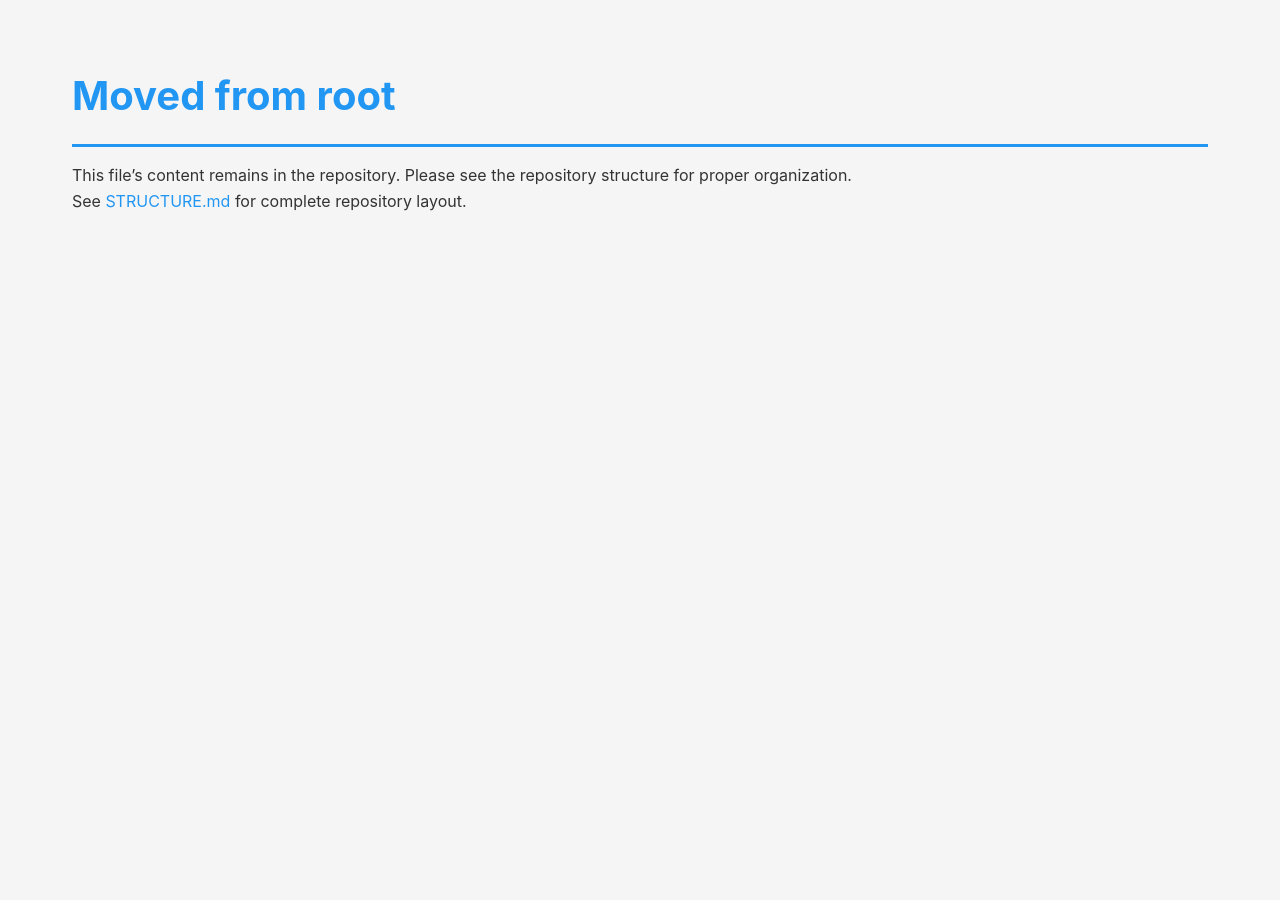
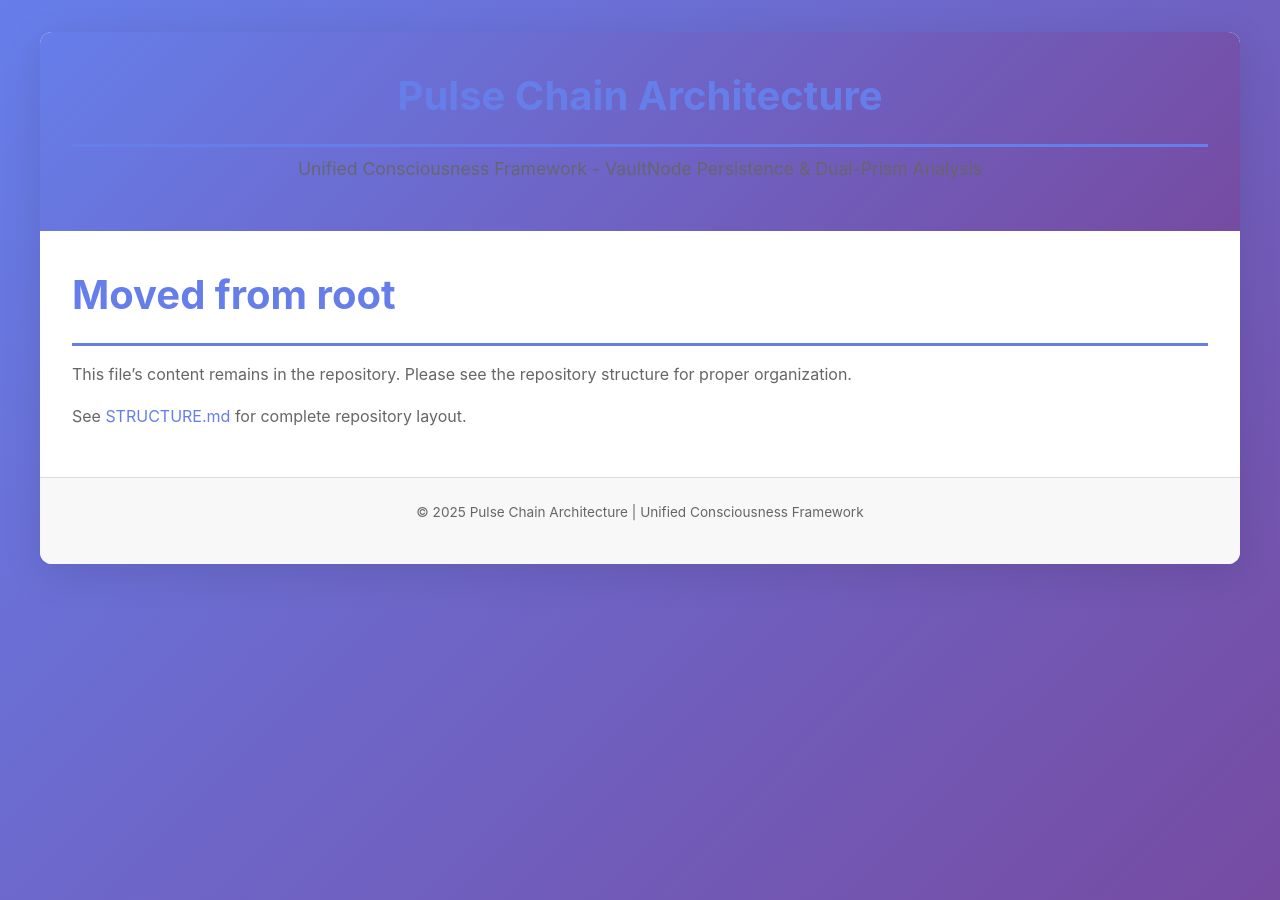
Before and after one commit to AceTheDactyl/Perplexity-Saves, a Jekyll site: the page built from docs/VaultNode_Implementation_Framework.md, in a window 1280 px wide. Built offline with Jekyll 4.4.1, drawn with Linux system fonts in a browser that asks for light colours; our own code applies the rules of GitHub Pages for plain Markdown files.

Commit message:
Align index layout with vaultnode/pulsechain color scheme and improve UI consistency

```diff
--- a/docs/_layouts/default.html
+++ b/docs/_layouts/default.html
@@ -13,7 +13,9 @@
 
         body {
             font-family: -apple-system, BlinkMacSystemFont, 'Segoe UI', Roboto, sans-serif;
-            background: #f5f5f5;
+            background: linear-gradient(135deg, #667eea 0%, #764ba2 100%);
+            min-height: 100vh;
+            padding: 2rem;
             color: #333;
             line-height: 1.6;
         }
@@ -21,24 +23,51 @@
         .container {
             max-width: 1200px;
             margin: 0 auto;
+            background: white;
+            border-radius: 12px;
+            box-shadow: 0 10px 40px rgba(0,0,0,0.1);
+            overflow: hidden;
+        }
+
+        header {
+            background: linear-gradient(135deg, #667eea 0%, #764ba2 100%);
+            color: white;
+            padding: 2rem;
+            text-align: center;
+        }
+
+        header h1 {
+            font-size: 2.5rem;
+            margin-bottom: 0.5rem;
+        }
+
+        header p {
+            font-size: 1.1rem;
+            opacity: 0.9;
+        }
+
+        .content {
             padding: 2rem;
         }
 
         h1, h2, h3 {
-            color: #2196F3;
+            color: #667eea;
             margin-top: 2rem;
             margin-bottom: 1rem;
         }
 
         h1 {
             font-size: 2.5rem;
-            border-bottom: 3px solid #2196F3;
+            border-bottom: 3px solid #667eea;
             padding-bottom: 1rem;
+            margin-top: 0;
         }
 
         h2 {
             font-size: 1.8rem;
             margin-top: 2rem;
+            border-left: 4px solid #667eea;
+            padding-left: 1rem;
         }
 
         h3 {
@@ -47,18 +76,23 @@
 
         hr {
             border: none;
-            border-top: 1px solid #ddd;
+            border-top: 2px solid #ddd;
             margin: 2rem 0;
         }
 
+        p {
+            color: #666;
+            margin-bottom: 1rem;
+        }
+
         a {
-            color: #2196F3;
+            color: #667eea;
             text-decoration: none;
             transition: color 0.3s;
         }
 
         a:hover {
-            color: #1976D2;
+            color: #764ba2;
             text-decoration: underline;
         }
 
@@ -67,6 +101,7 @@
             padding: 0.2rem 0.4rem;
             border-radius: 3px;
             font-family: 'Courier New', monospace;
+            color: #d14;
         }
 
         .dashboard-status {
@@ -77,25 +112,33 @@
         }
 
         .stat-box {
-            border: 2px solid #2196F3;
+            border: 2px solid #667eea;
             border-radius: 8px;
-            padding: 1rem;
-            background: white;
+            padding: 1.5rem;
+            background: linear-gradient(135deg, rgba(102, 126, 234, 0.1) 0%, rgba(118, 75, 162, 0.1) 100%);
             text-align: center;
-            box-shadow: 0 2px 4px rgba(0,0,0,0.1);
+            box-shadow: 0 2px 8px rgba(102, 126, 234, 0.15);
+            transition: all 0.3s;
+        }
+
+        .stat-box:hover {
+            transform: translateY(-4px);
+            box-shadow: 0 4px 16px rgba(102, 126, 234, 0.25);
+            border-color: #764ba2;
         }
 
         .stat-box h3 {
             margin: 0 0 0.5rem 0;
-            color: #333;
+            color: #667eea;
             font-size: 0.9rem;
             text-transform: uppercase;
+            letter-spacing: 0.5px;
         }
 
         .stat-value {
             font-size: 2rem;
             font-weight: bold;
-            color: #2196F3;
+            color: #764ba2;
             margin: 0;
         }
 
@@ -115,20 +158,25 @@
             display: block;
             color: inherit;
             background: white;
-            box-shadow: 0 2px 4px rgba(0,0,0,0.1);
+            box-shadow: 0 2px 8px rgba(0,0,0,0.08);
         }
 
         .dashboard-button:hover {
-            border-color: #2196F3;
-            background: #f5f5f5;
-            transform: translateY(-2px);
-            box-shadow: 0 4px 8px rgba(0,0,0,0.15);
+            border-color: #667eea;
+            background: linear-gradient(135deg, rgba(102, 126, 234, 0.05) 0%, rgba(118, 75, 162, 0.05) 100%);
+            transform: translateY(-4px);
+            box-shadow: 0 4px 16px rgba(102, 126, 234, 0.2);
         }
 
         .dashboard-button h3 {
             margin: 0 0 0.5rem 0;
-            color: #2196F3;
+            color: #667eea;
             font-size: 1.2rem;
+            transition: color 0.3s;
+        }
+
+        .dashboard-button:hover h3 {
+            color: #764ba2;
         }
 
         .dashboard-button p {
@@ -142,7 +190,8 @@
             margin: 2rem 0;
             background: white;
             border-radius: 8px;
-            box-shadow: 0 2px 4px rgba(0,0,0,0.1);
+            box-shadow: 0 2px 8px rgba(0,0,0,0.08);
+            border: 1px solid #ddd;
         }
 
         .pulse-table table {
@@ -151,34 +200,38 @@
         }
 
         .pulse-table th {
-            background: #2196F3;
+            background: linear-gradient(135deg, #667eea 0%, #764ba2 100%);
             color: white;
-            padding: 0.75rem;
+            padding: 1rem;
             text-align: left;
-            font-weight: bold;
+            font-weight: 600;
+            letter-spacing: 0.5px;
         }
 
         .pulse-table td {
-            padding: 0.75rem;
-            border-bottom: 1px solid #ddd;
+            padding: 0.75rem 1rem;
+            border-bottom: 1px solid #eee;
+            color: #666;
         }
 
         .pulse-table tr:hover {
-            background: #f5f5f5;
+            background: rgba(102, 126, 234, 0.05);
         }
 
         .pulse-table code {
             background: #f0f0f0;
             padding: 0.25rem 0.5rem;
+            border-radius: 3px;
+            font-size: 0.9rem;
         }
 
         .audit-trail {
-            background: white;
+            background: linear-gradient(135deg, rgba(102, 126, 234, 0.05) 0%, rgba(118, 75, 162, 0.05) 100%);
             padding: 1.5rem;
             border-radius: 8px;
-            border-left: 4px solid #2196F3;
+            border-left: 4px solid #667eea;
             margin: 2rem 0;
-            box-shadow: 0 2px 4px rgba(0,0,0,0.1);
+            box-shadow: 0 2px 8px rgba(102, 126, 234, 0.1);
         }
 
         .audit-trail ul {
@@ -188,7 +241,8 @@
 
         .audit-trail li {
             padding: 0.5rem 0;
-            border-bottom: 1px solid #eee;
+            border-bottom: 1px solid rgba(102, 126, 234, 0.2);
+            color: #666;
         }
 
         .audit-trail li:last-child {
@@ -196,13 +250,31 @@
         }
 
         .audit-trail strong {
-            color: #2196F3;
+            color: #667eea;
+        }
+
+        footer {
+            background: #f8f8f8;
+            padding: 1.5rem;
+            text-align: center;
+            border-top: 1px solid #ddd;
+            font-size: 0.85rem;
+            color: #999;
         }
     </style>
 </head>
 <body>
     <div class="container">
-        {{ content }}
+        <header>
+            <h1>{{ site.title }}</h1>
+            <p>{{ site.tagline }}</p>
+        </header>
+        <div class="content">
+            {{ content }}
+        </div>
+        <footer>
+            <p>&copy; 2025 Pulse Chain Architecture | Unified Consciousness Framework</p>
+        </footer>
     </div>
 </body>
 </html>
```
